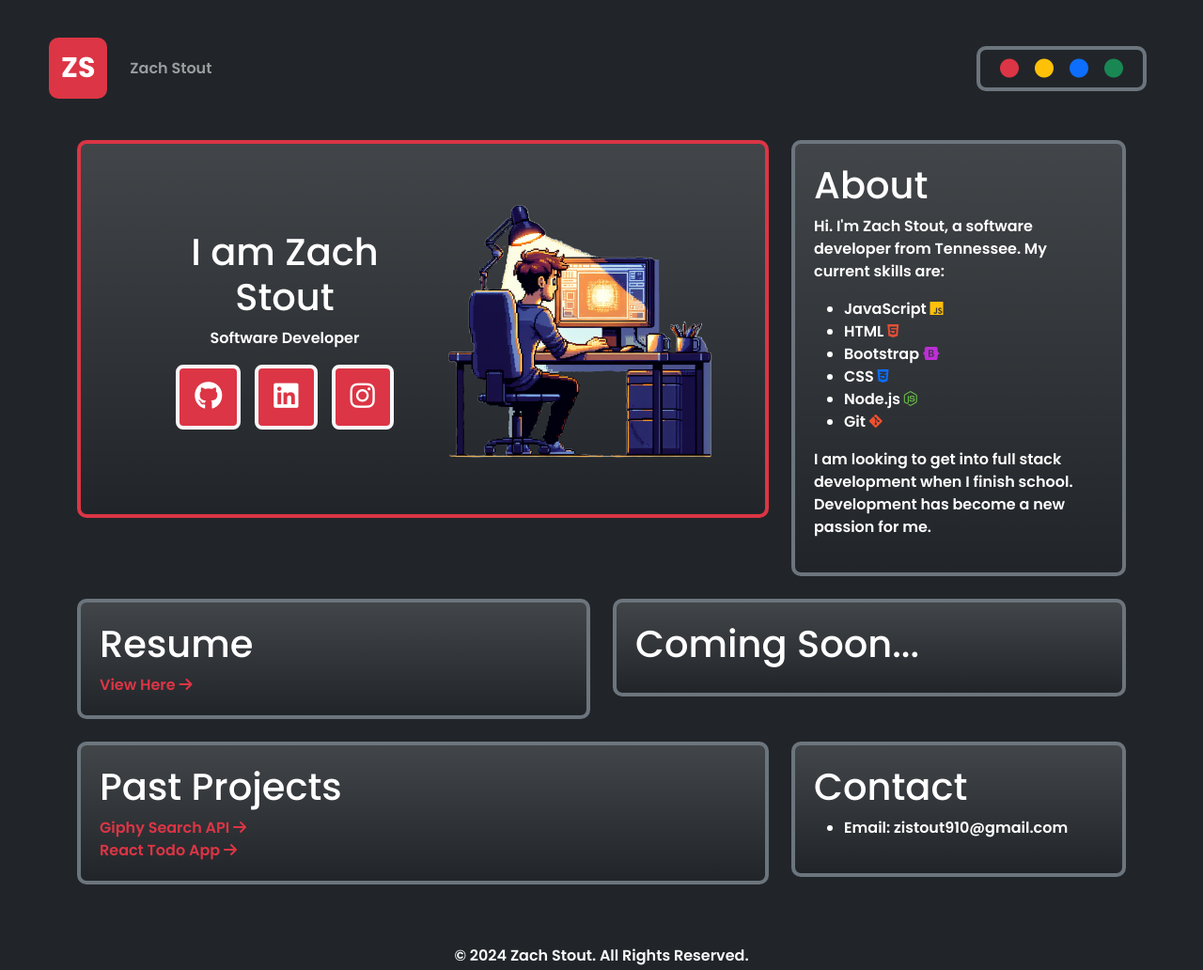
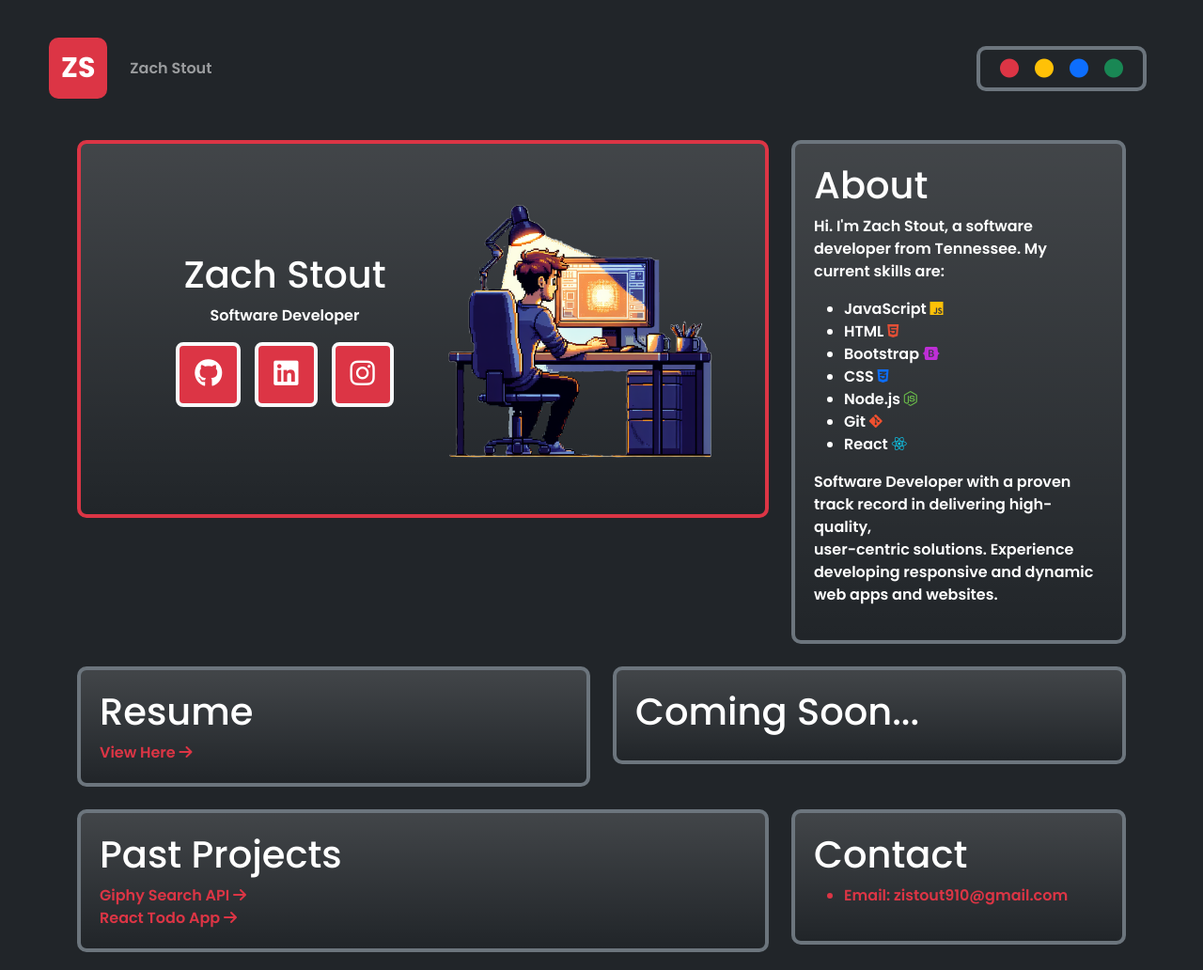
Before and after one commit to zstout910/Personal_Website, a plain HTML site: page index.html in a window 1280 px wide. Shown: the top 1032 px of the page at 94% size. Drawn offline with nearby package versions, Linux system fonts and the light colour scheme.

Commit message:
adding react to about section and a few other small changes

```diff
--- a/index.html
+++ b/index.html
@@ -56,7 +56,7 @@
             <div class="col-lg-8 mb-4">
               <div class="container hero-section">
                 <div class="hero-text">
-                    <h1>I am Zach Stout</h1>
+                    <h1>Zach Stout</h1>
                     <p>Software Developer</p>
                     <div class="buttons">
                         <a href="https://github.com/zstout910" class="btn btn-lg btn-primary"><i
@@ -85,9 +85,9 @@
                         <li>CSS <i class="fa-brands fa-css3-alt"></i></li>
                         <li>Node.js <i class="fa-brands fa-node-js"></i></li>
                         <li>Git <i class="fa-brands fa-git-alt"></i></li>
+                        <li>React <i class="fa-brands fa-react"></i></li>
                       </ul>
-                    <p>I am looking to get into full stack development when I finish school. Development has become a
-                        new passion for me.</p>
+                    <p>Software Developer with a proven track record in delivering high-quality, <br>user-centric solutions. Experience developing responsive and dynamic web apps and websites.</p>
                 </div>
             </div>
         </div>
@@ -119,7 +119,7 @@
               <div class="container contact-section">
                 <h1>Contact</h1>
                 <ul>
-                    <li>Email: zistout910@gmail.com</li>
+                    <li class="email">Email: zistout910@gmail.com</li>
                 </ul>
                 </div>
             </div>
--- a/styles.css
+++ b/styles.css
@@ -233,7 +233,9 @@ a:active {
     border: 4px solid var(--bs-secondary);
     border-radius: 10px;
 }
-
+.email {
+    color: var(--primary-color);
+}
 .gif-section {
     justify-content: center;
     text-align: center;
@@ -261,6 +263,10 @@ a:active {
 
 .fa-bootstrap {
     color: #be2ed6;
+}
+
+.fa-react {
+    color: #0dcaf0;
 }
 
 .project-link {
```
